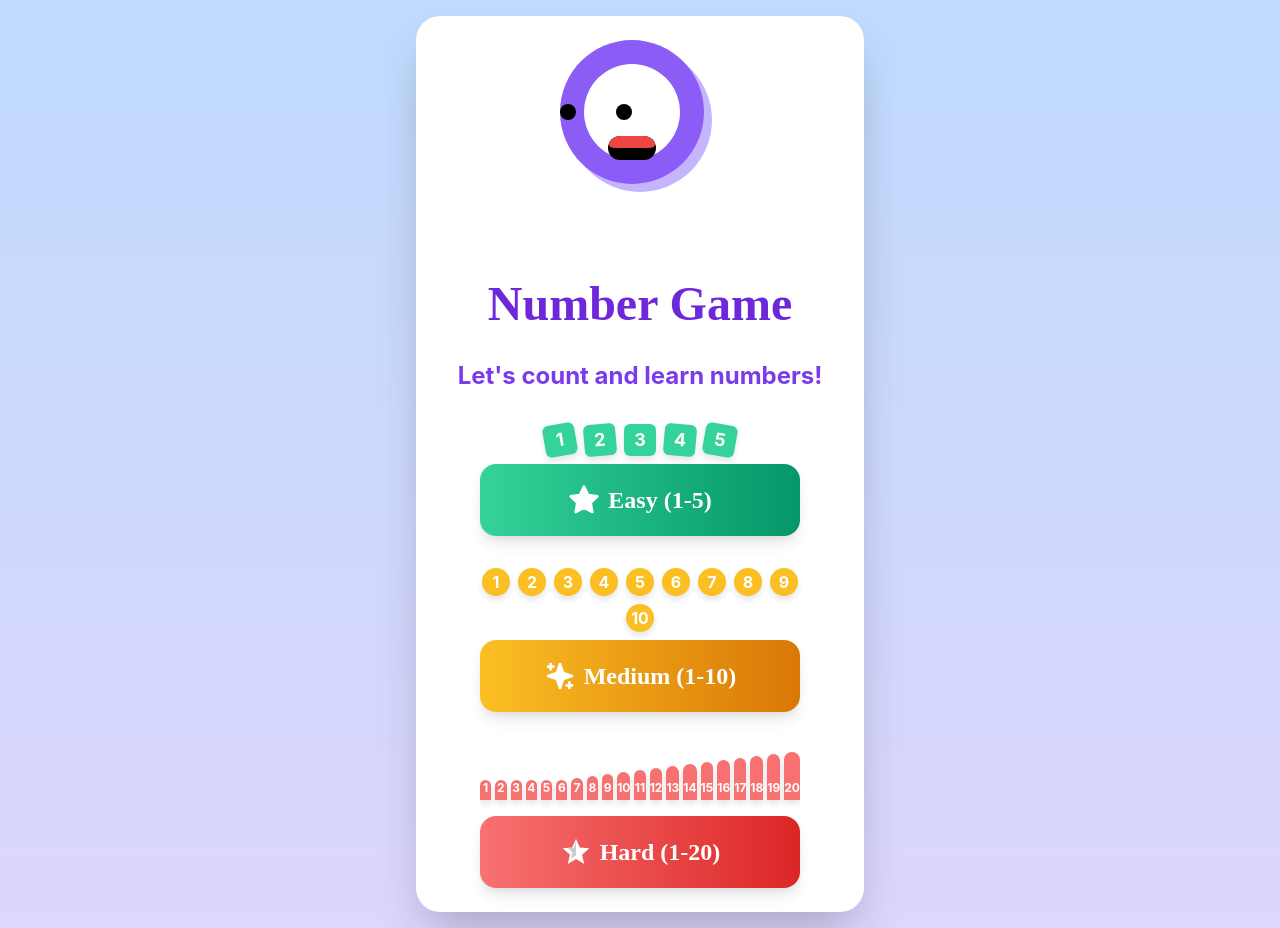
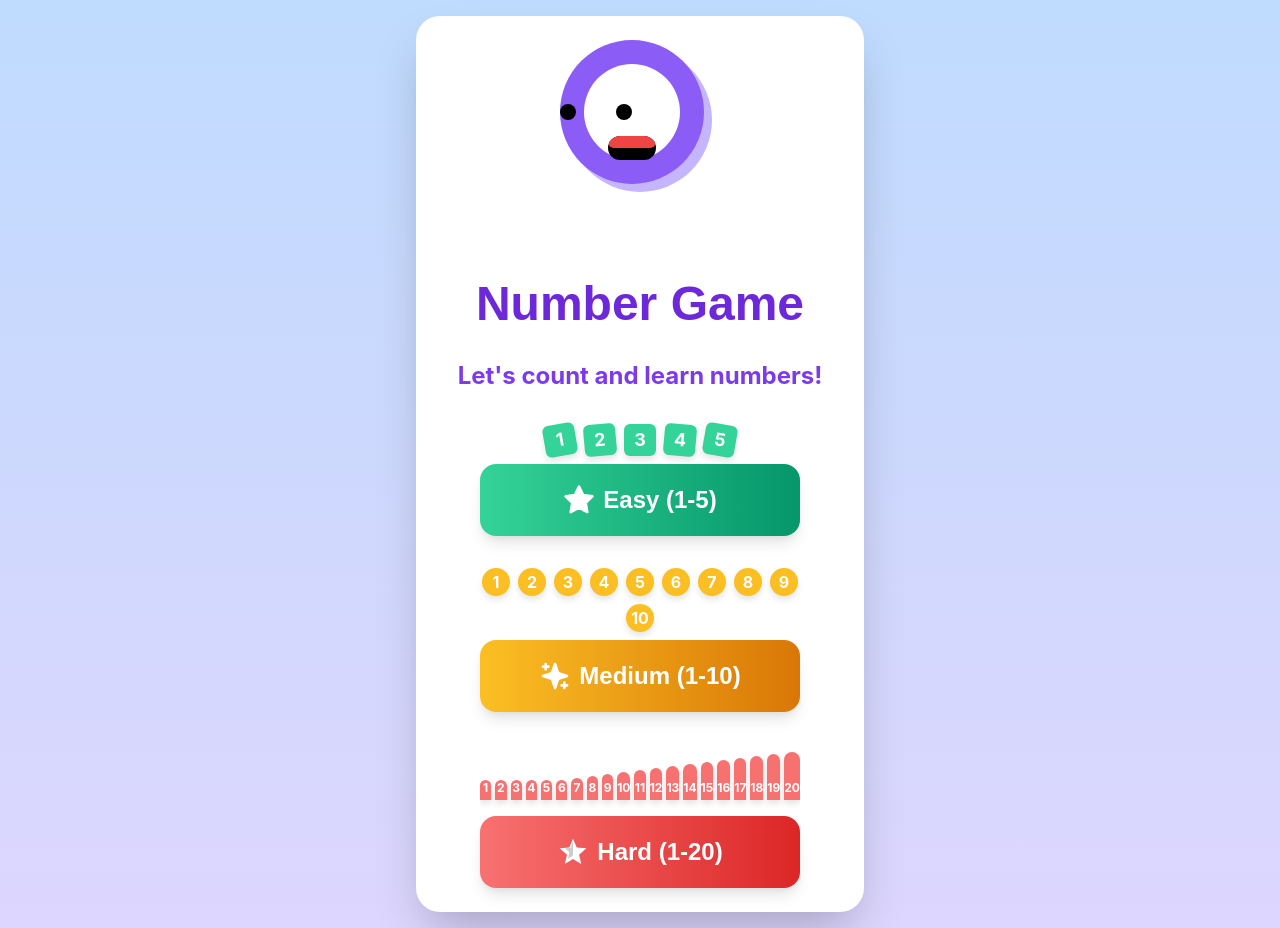
Before and after one commit to Jerlyn/toddler-number-game, a React (Create React App) app: page / in a window 1280 px wide. Built offline with nearby package versions, Linux system fonts and the light colour scheme.

Commit message:
Font updates

```diff
--- a/src/NumberGame.js
+++ b/src/NumberGame.js
@@ -177,7 +177,7 @@ const NumberGame = () => {
               </div>
             </div>
 
-            <h1 className="text-4xl md:text-5xl font-bold text-center text-purple-700" style={{fontFamily: 'Fredoka One, cursive'}}>
+            <h1 className="text-4xl md:text-5xl font-bold text-center text-purple-700" style={{fontFamily: 'Fredoka One, Arial'}}>
               Number Game
             </h1>
 
@@ -192,7 +192,7 @@ const NumberGame = () => {
                   onClick={() => startGame('easy')}
                   className="w-full py-5 px-6 bg-gradient-to-r from-green-400 to-green-600 text-white rounded-2xl text-2xl font-bold focus:outline-none focus:ring-4 focus:ring-green-300 transition-colors shadow-lg hover:shadow-xl transform hover:-translate-y-1"
                   aria-label="Start easy game with numbers 1 to 5"
-                  style={{fontFamily: 'Fredoka One, cursive'}}
+                  style={{fontFamily: 'Fredoka One, Arial'}}
                 >
                   <div className="flex items-center justify-center">
                     <Star className="w-8 h-8 mr-2" fill="white" />
@@ -207,7 +207,7 @@ const NumberGame = () => {
                   onClick={() => startGame('medium')}
                   className="w-full py-5 px-6 bg-gradient-to-r from-yellow-400 to-yellow-600 text-white rounded-2xl text-2xl font-bold focus:outline-none focus:ring-4 focus:ring-yellow-300 transition-colors shadow-lg hover:shadow-xl transform hover:-translate-y-1"
                   aria-label="Start medium game with numbers 1 to 10"
-                  style={{fontFamily: 'Fredoka One, cursive'}}
+                  style={{fontFamily: 'Fredoka One, Arial'}}
                 >
                   <div className="flex items-center justify-center">
                     <StarsIcon className="w-8 h-8 mr-2" fill="white" />
@@ -222,7 +222,7 @@ const NumberGame = () => {
                   onClick={() => startGame('hard')}
                   className="w-full py-5 px-6 bg-gradient-to-r from-red-400 to-red-600 text-white rounded-2xl text-2xl font-bold focus:outline-none focus:ring-4 focus:ring-red-300 transition-colors shadow-lg hover:shadow-xl transform hover:-translate-y-1"
                   aria-label="Start hard game with numbers 1 to 20"
-                  style={{fontFamily: 'Fredoka One, cursive'}}
+                  style={{fontFamily: 'Fredoka One, Arial'}}
                 >
                   <div className="flex items-center justify-center">
                     <svg className="w-8 h-8 mr-2" viewBox="0 0 24 24" fill="white">
@@ -248,13 +248,13 @@ case 'play':
             onClick={() => setGameMode('menu')}
             className="px-5 py-3 bg-gradient-to-r from-purple-400 to-purple-600 text-white rounded-full focus:outline-none focus:ring-4 focus:ring-purple-300 font-bold shadow-lg transform hover:scale-105 transition-all"
             aria-label="Back to menu"
-            style={{fontFamily: 'Fredoka One, cursive'}}
+            style={{fontFamily: 'Fredoka One, Arial'}}
           >
             <span className="flex items-center">
               ← Back
             </span>
           </button>
-          <div className="px-4 py-2 bg-gradient-to-r from-indigo-400 to-indigo-600 text-white rounded-full shadow-md text-xl font-bold" style={{fontFamily: 'Fredoka One, cursive'}}>
+          <div className="px-4 py-2 bg-gradient-to-r from-indigo-400 to-indigo-600 text-white rounded-full shadow-md text-xl font-bold" style={{fontFamily: 'Fredoka One, Arial'}}>
             Score: {score}
           </div>
         </div>
@@ -275,7 +275,7 @@ case 'play':
 
         {/* Target number section */}
         <div className="text-center mt-4">
-          <h2 className="text-2xl font-bold text-purple-600 mb-2" style={{fontFamily: 'Fredoka One, cursive'}}>
+          <h2 className="text-2xl font-bold text-purple-600 mb-2" style={{fontFamily: 'Fredoka One, Arial'}}>
             Find this number:
           </h2>
           <div
@@ -283,7 +283,7 @@ case 'play':
               ${animation === 'celebrate' ? 'animate-bounce' : 'animate-pulse'}`}
             aria-live="polite"
             style={{
-              fontFamily: 'Fredoka One, cursive',
+              fontFamily: 'Fredoka One, Arial',
               textShadow: '4px 4px 8px rgba(147, 51, 234, 0.3)'
             }}
           >
@@ -336,7 +336,7 @@ case 'play':
                 `}
                 disabled={feedback === 'correct'}
                 aria-label={`${number}`}
-                style={{fontFamily: 'Fredoka One, cursive'}}
+                style={{fontFamily: 'Fredoka One, Arial'}}
               >
                 {number}
               </button>
@@ -353,7 +353,7 @@ case 'play':
               'bg-yellow-100 text-orange-600'
             }`}
             aria-live="assertive"
-            style={{fontFamily: 'Fredoka One, cursive'}}
+            style={{fontFamily: 'Fredoka One, Arial'}}
           >
             {feedback === 'correct' ? (
               <>
@@ -392,22 +392,22 @@ case 'play':
                 onClick={() => setGameMode('menu')}
                 className="px-4 py-2 bg-gradient-to-r from-purple-400 to-purple-600 text-white rounded-lg focus:outline-none focus:ring-2 focus:ring-purple-400 font-bold"
                 aria-label="Back to menu"
-                style={{fontFamily: 'Fredoka One, cursive'}}
+                style={{fontFamily: 'Fredoka One, Arial'}}
               >
                 Back
               </button>
-              <div className="text-xl font-bold text-purple-700" style={{fontFamily: 'Fredoka One, cursive'}}>
+              <div className="text-xl font-bold text-purple-700" style={{fontFamily: 'Fredoka One, Arial'}}>
                 Score: {score}
               </div>
             </div>
 
             <div className="text-center">
-              <h2 className="text-xl font-bold text-purple-600 mb-2" style={{fontFamily: 'Fredoka One, cursive'}}>Find this number:</h2>
+              <h2 className="text-xl font-bold text-purple-600 mb-2" style={{fontFamily: 'Fredoka One, Arial'}}>Find this number:</h2>
               <div
                 className={`text-9xl font-bold text-purple-700 ${animation === 'celebrate' ? 'animate-bounce' : ''}`}
                 aria-live="polite"
                 style={{
-                  fontFamily: 'Fredoka One, cursive',
+                  fontFamily: 'Fredoka One, Arial',
                   textShadow: '2px 2px 4px rgba(0,0,0,0.2)'
                 }}
               >
@@ -436,7 +436,7 @@ case 'play':
                   `}
                   disabled={feedback === 'correct'}
                   aria-label={`${number}`}
-                  style={{fontFamily: 'Fredoka One, cursive'}}
+                  style={{fontFamily: 'Fredoka One, Arial'}}
                 >
                   {number}
                 </button>
@@ -447,7 +447,7 @@ case 'play':
               <div
                 className={`flex items-center space-x-2 text-2xl font-bold ${feedback === 'correct' ? 'text-green-600' : 'text-red-600'}`}
                 aria-live="assertive"
-                style={{fontFamily: 'Fredoka One, cursive'}}
+                style={{fontFamily: 'Fredoka One, Arial'}}
               >
                 {feedback === 'correct' ? (
                   <>
```
